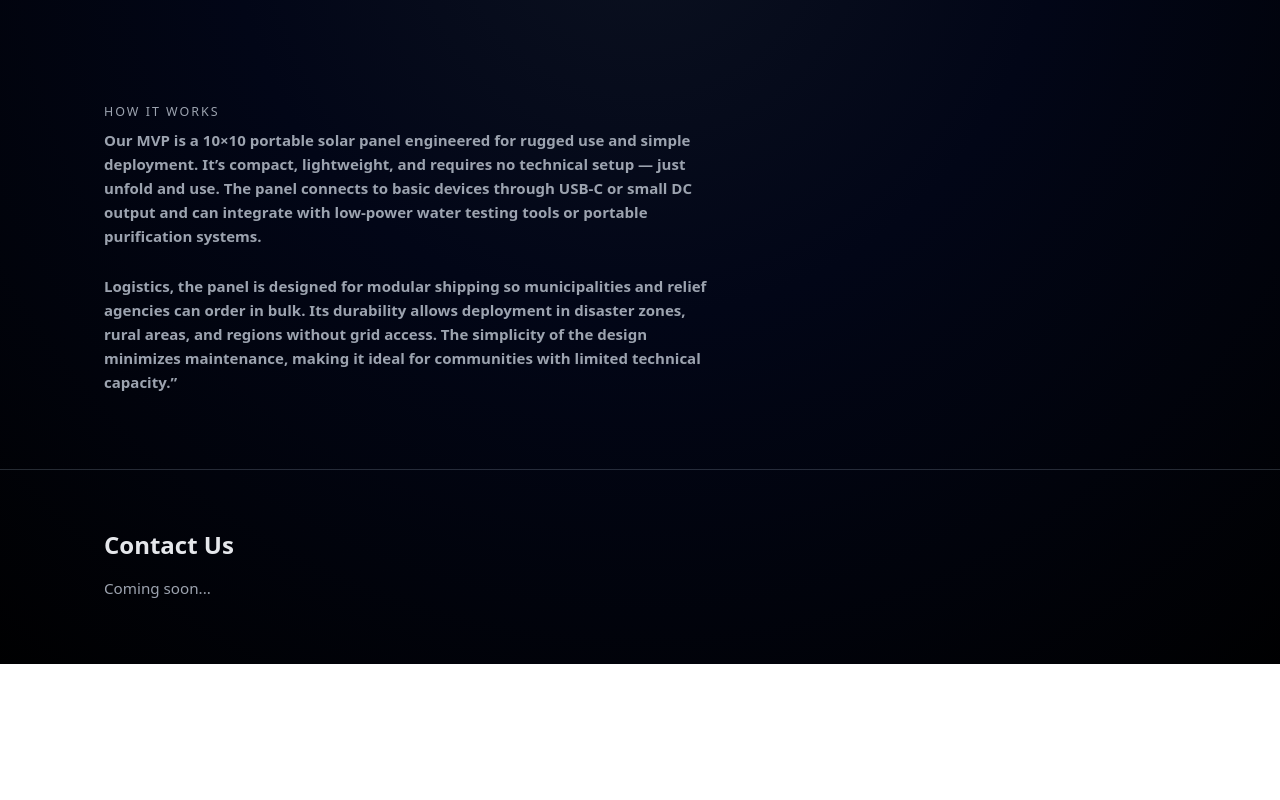
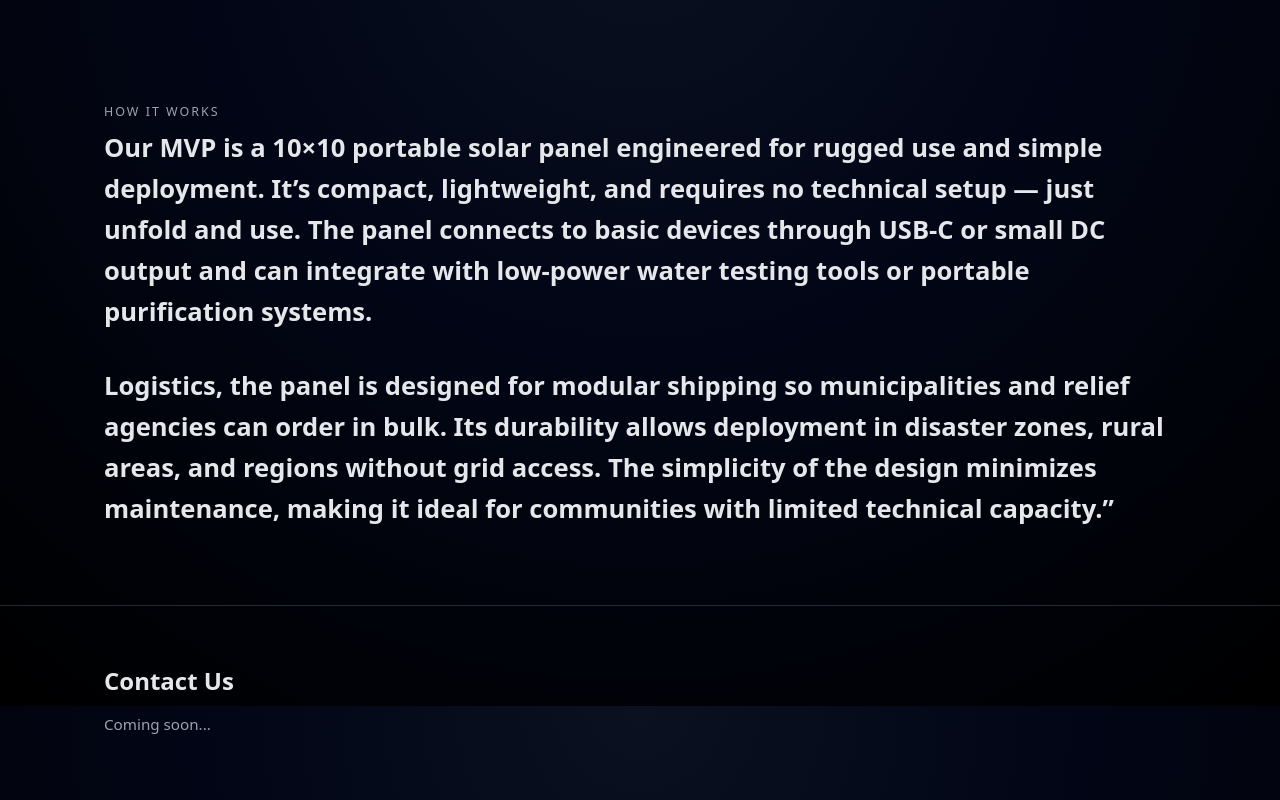
Before and after one commit to phelpsdevelops/heliosWebsite, a plain HTML site: page index.html in a window 1280 px wide. Shown: the part 894-1694 px from the top of the page. Before the commit the page ends 1558 px from the top, so only its background shows below. Drawn offline with Linux system fonts and the light colour scheme.

Commit message:
Update index with additional information

```diff
--- a/index.html
+++ b/index.html
@@ -135,10 +135,10 @@
         <div class="max-w">
           <div class="section-header">
             <div class="section-kicker">How It Works</div>
-            <h2 class="section-subtitle">Our MVP is a 10×10 portable solar panel engineered for rugged use and simple deployment.
+            <h2 class="section-title">Our MVP is a 10×10 portable solar panel engineered for rugged use and simple deployment.
                 It’s compact, lightweight, and requires no technical setup — just unfold and use.
                  The panel connects to basic devices through USB-C or small DC output and can integrate with low-power water testing tools or portable purification systems.</h2>
-                 <br> <h2 class="section-subtitle">Logistics, the panel is designed for modular shipping so municipalities and relief agencies can order in bulk.
+                 <br> <h2 class="section-title">Logistics, the panel is designed for modular shipping so municipalities and relief agencies can order in bulk.
                     Its durability allows deployment in disaster zones, rural areas, and regions without grid access.
                      The simplicity of the design minimizes maintenance, making it ideal for communities with limited technical capacity.”</h2>
           </div>
```
